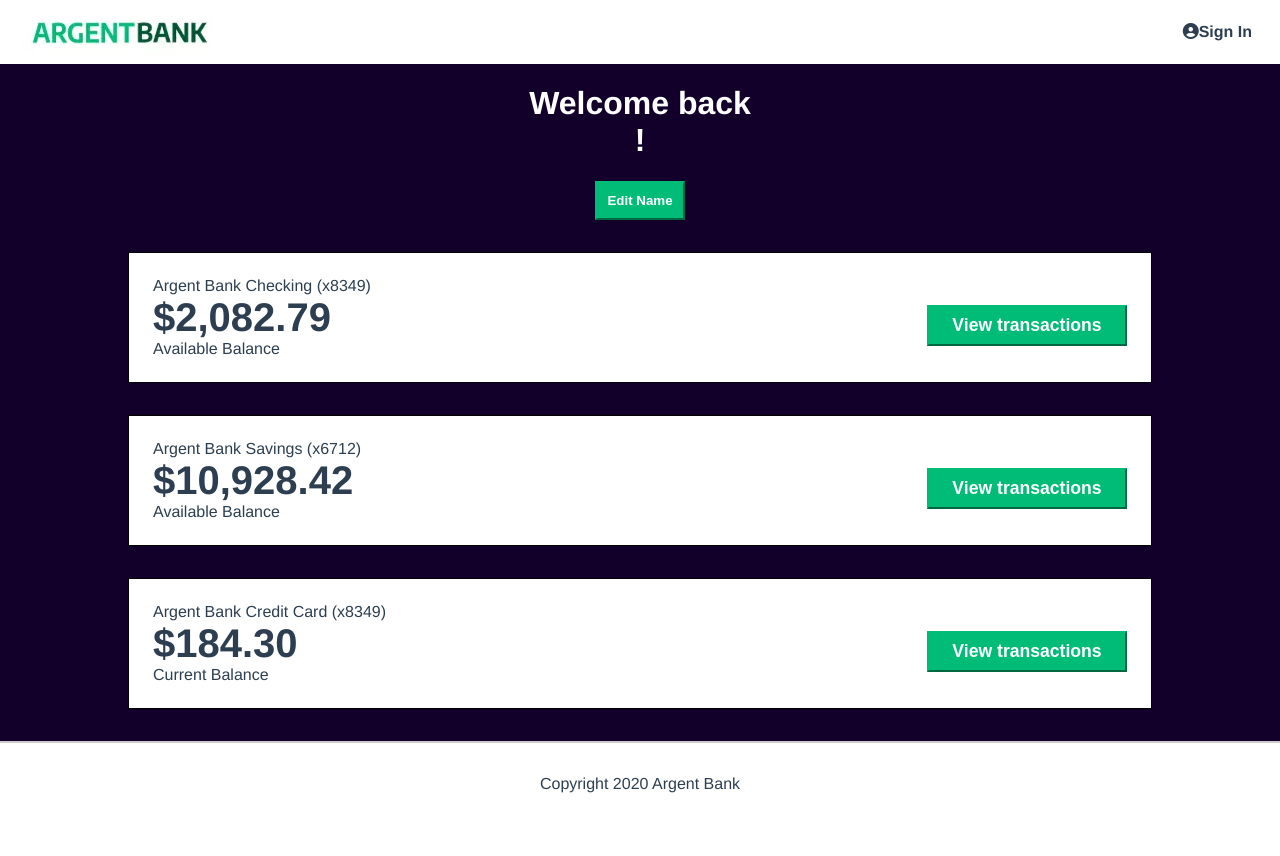
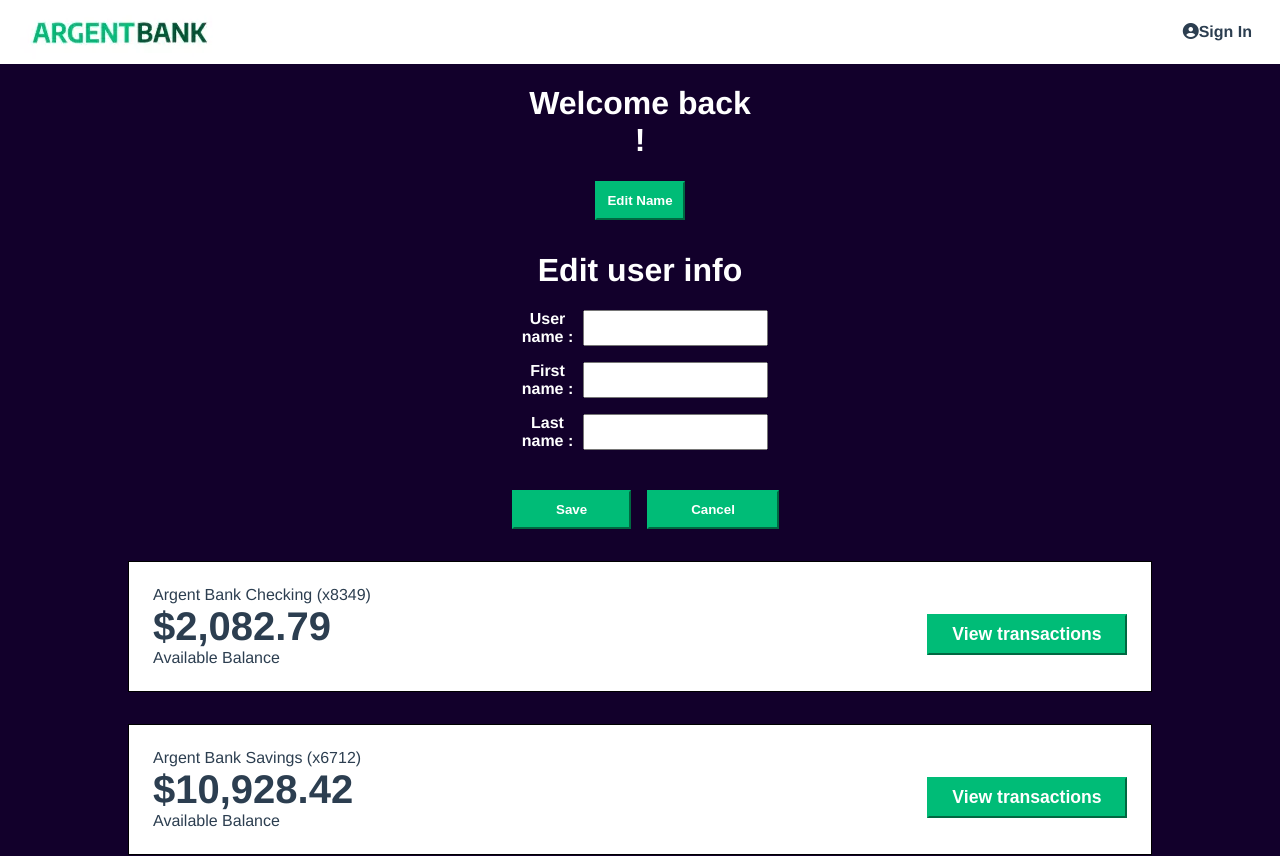
Before and after one commit to Mabuljo/Argentbank, a React (Create React App) app: page /user in a window 1280 px wide. Shown: the top 856 px of the page. Before the commit the page ends 817 px from the top, so only its background shows below. Built offline with nearby package versions, Linux system fonts and the light colour scheme.

Commit message:
creation du composant FormEditName

```diff
--- a/src/assets/main.css
+++ b/src/assets/main.css
@@ -193,7 +193,7 @@ html {
   margin-bottom: 1rem;
 }
 
-.input-wrapper label {
+.input-wrapper label,.inputName label {
   font-weight: bold;
 }
 
@@ -294,3 +294,26 @@ html {
   color: red;
   text-align: center;
 }
+
+.formName {
+  width: 20%;
+  display: flex;
+  flex-direction: column;
+  margin: auto;
+}
+
+.inputName {
+  display: flex;
+  justify-content: space-evenly;
+  padding-bottom: 1rem;
+}
+
+.buttonEditName {
+  display: flex;
+  justify-content: space-evenly;
+  gap: 1rem;
+  padding-top: 1.5rem;
+}
+.buttonForm {
+  padding: 10px 42px;
+}
--- /dev/null
+++ b/src/components/FormEditName.jsx
@@ -0,0 +1,29 @@
+import React from 'react';
+
+const FormEditName = ({firstName, lastName, userName}) => {
+    return (
+        <div className="header">
+            <h1>Edit user info</h1>
+            <form className="formName">
+                <div className="inputName">
+                    <label htmlFor="username" value= {userName}>User name :</label>
+                    <input type="text" id="username" />
+                </div>
+                <div className="inputName">
+                    <label htmlFor="firstname"value= {firstName}>First name :</label>
+                    <input type="text" id="firstname" readOnly />
+                </div>
+                <div className="inputName">
+                    <label htmlFor="lastname" value= {lastName}>Last name :</label>
+                    <input type="text" id="lastname" readOnly />
+                </div>
+                <div button className="buttonEditName">
+                    <button className="edit-button buttonForm" type="submit">Save</button>
+                    <button className="edit-button buttonForm">Cancel</button>
+                </div>
+            </form>
+        </div>
+    );
+};
+
+export default FormEditName;
--- a/src/pages/User.jsx
+++ b/src/pages/User.jsx
@@ -1,10 +1,12 @@
 import React from 'react';
 import Account from '../components/Account';
 import { useSelector } from 'react-redux';
+import FormEditName from '../components/FormEditName';
+
 
 const User = () => {
-    // Récupérer le prénom et le nom de l'utilisateur depuis l'état global de Redux
-    const { firstName, lastName } = useSelector((state) => state.user);
+    // Récupérer les infos de l'utilisateur depuis l'état global de Redux
+    const { firstName, lastName, userName } = useSelector((state) => state.user);
 
     return (
         <main className="main bg-dark">
@@ -12,6 +14,7 @@ const User = () => {
                 <h1>Welcome back<br />{firstName} {lastName}!</h1>
                 <button className="edit-button">Edit Name</button>
             </div>
+            <FormEditName firstName={firstName} lastName={lastName} userName={userName} />
             <h2 className="sr-only">Accounts</h2>
             <Account title="Argent Bank Checking (x8349)" amount="$2,082.79" description="Available Balance" />
             <Account title="Argent Bank Savings (x6712)" amount="$10,928.42" description="Available Balance" />
```
